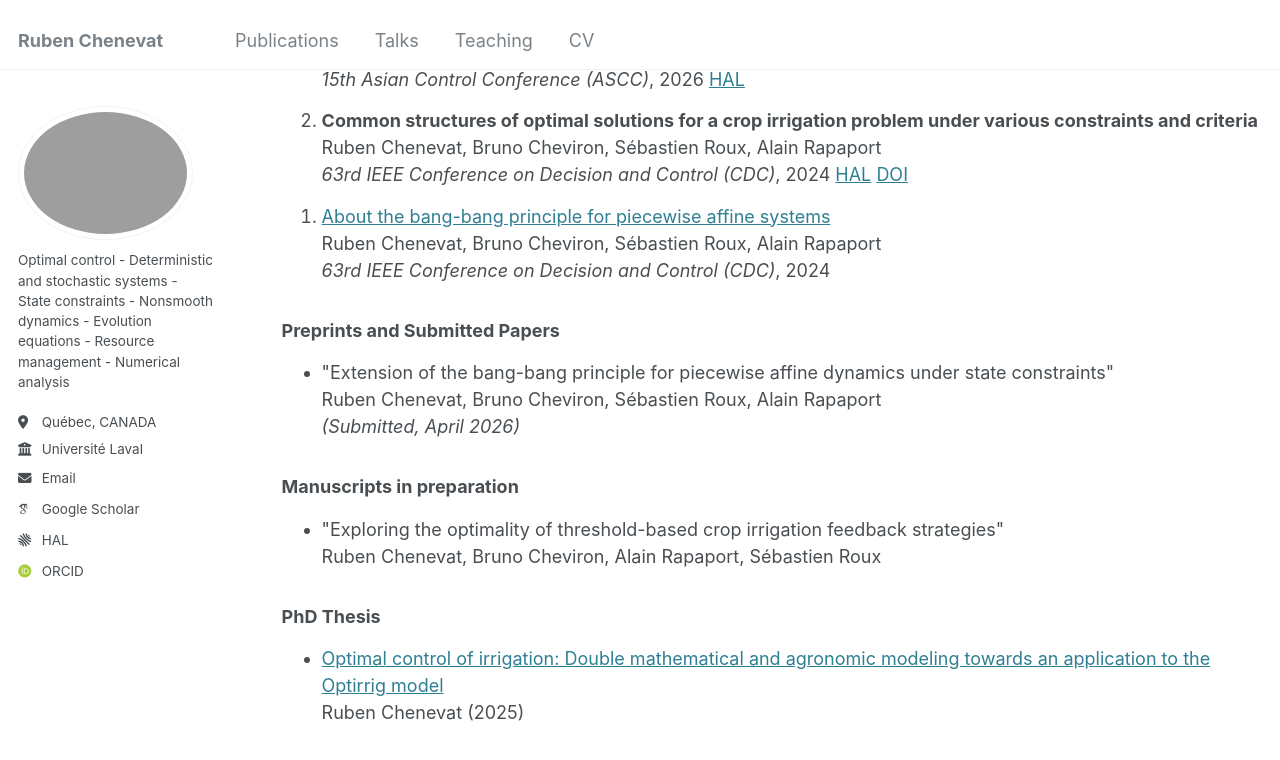
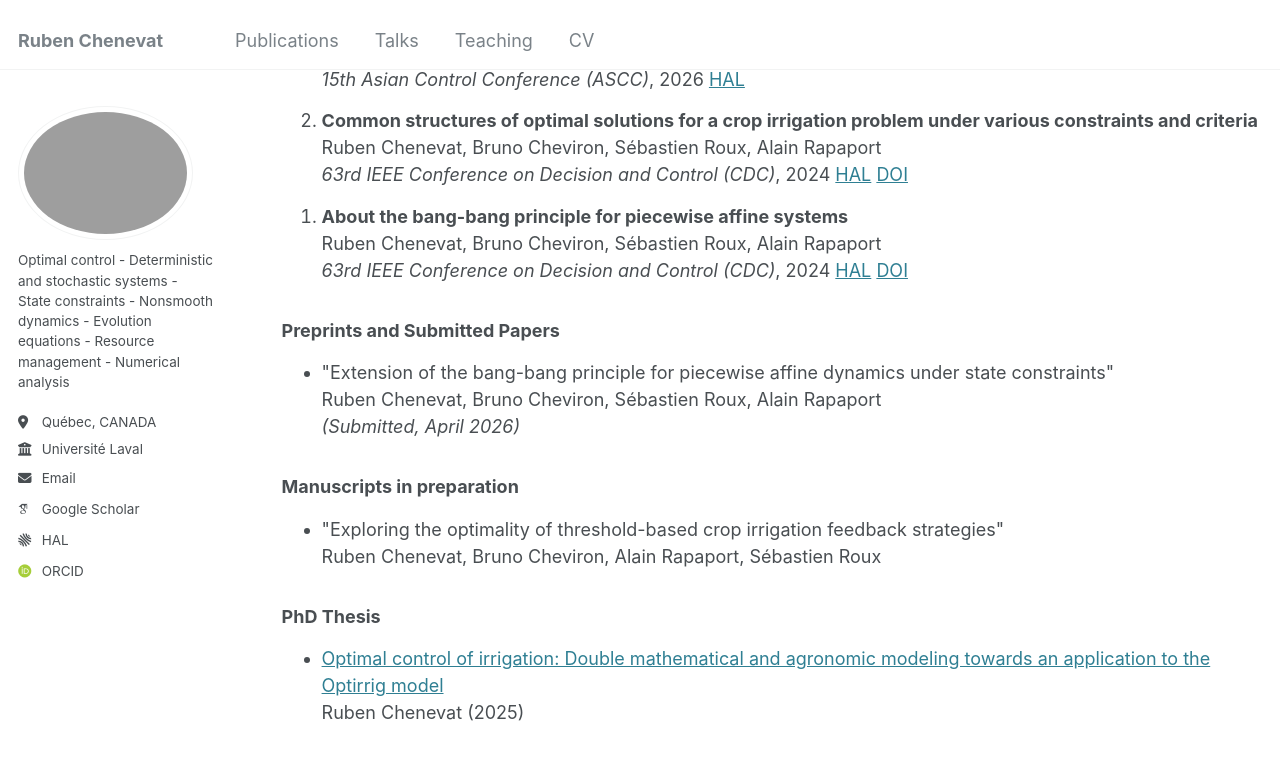
Before and after one commit to rubenchenevat/rubenchenevat.github.io, a Jekyll site: the page built from _pages/publications.html, in a window 1280 px wide and 900 px high, scrolled down 450 px. Shown: the top 760 px of the window. Built offline with Jekyll 4.4.1, drawn with Linux system fonts in a browser that asks for light colours; some web fonts are replaced.

Commit message:
Update publications.html

```diff
--- a/_pages/publications.html
+++ b/_pages/publications.html
@@ -156,9 +156,23 @@ author_profile: true
         </details>
     </li>
     <li>
-        <a href="https://ieeexplore.ieee.org/document/10886617" target="_blank">About the bang-bang principle for piecewise affine systems</a><br>
-        Ruben Chenevat, Bruno Cheviron, Sébastien Roux, Alain Rapaport<br>
-        <em>63rd IEEE Conference on Decision and Control (CDC)</em>, 2024
+        <details class="publication-details">
+            <summary>
+                <strong>About the bang-bang principle for piecewise affine systems</strong><br>
+                Ruben Chenevat, Bruno Cheviron, Sébastien Roux, Alain Rapaport<br>
+                <em>63rd IEEE Conference on Decision and Control (CDC)</em>, 2024 <a href="https://hal.science/hal-04663130v1" target="_blank">HAL</a> <a href="https://ieeexplore.ieee.org/document/10886617" target="_blank">DOI</a>
+            </summary>
+            <div class="publication-extra">
+                <p>
+                    <strong>Summary.</strong><br>
+                    We investigate the validity of the classical bang-bang principle for piecewise affine continuous dynamical systems. We show that the principle no longer holds in general, although extremal controls remain optimal where the dynamics is differentiable. Examples illustrate the appearance of singular arcs at the interfaces between affine regions.
+                </p>
+                <p>
+                    <strong>Keywords.</strong><br>
+                    Bang-Bang principle, Piecewise affine systems Optimal control, Singular arcs, Non-smooth dynamics
+                </p>
+            </div>
+        </details>
     </li>
 </ol>
 
```
